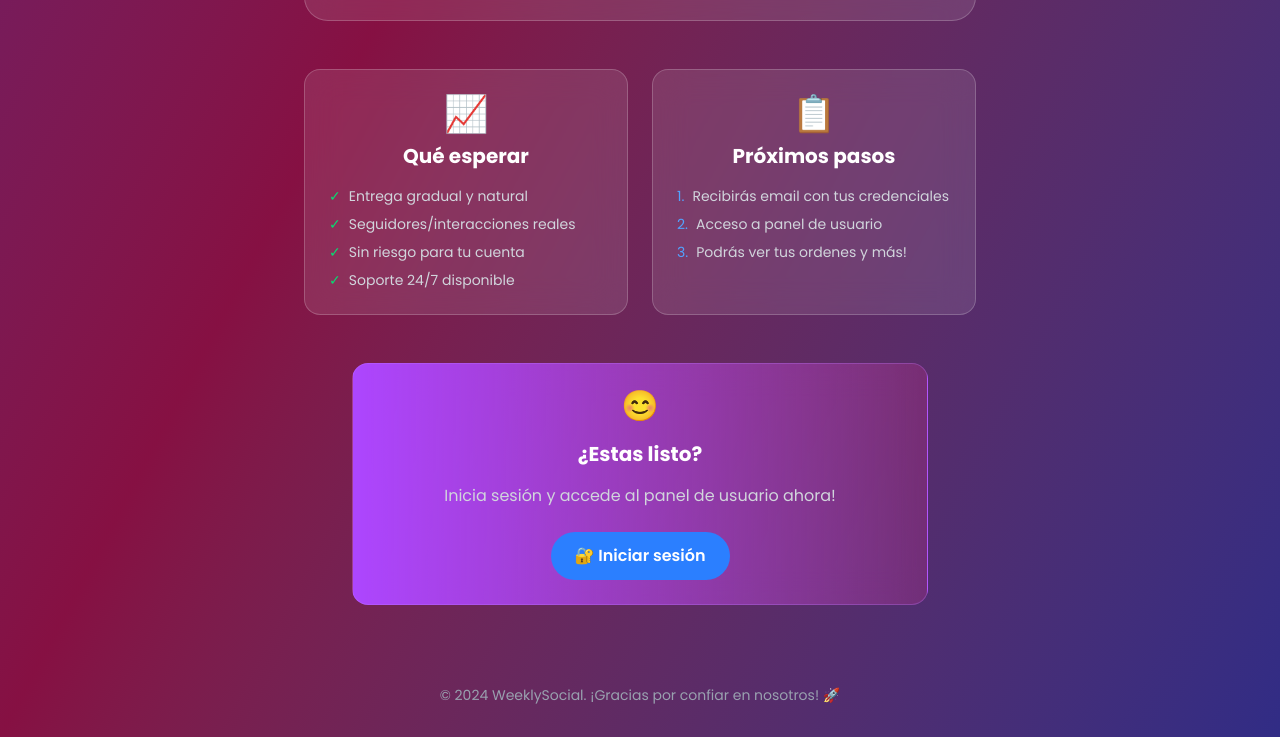
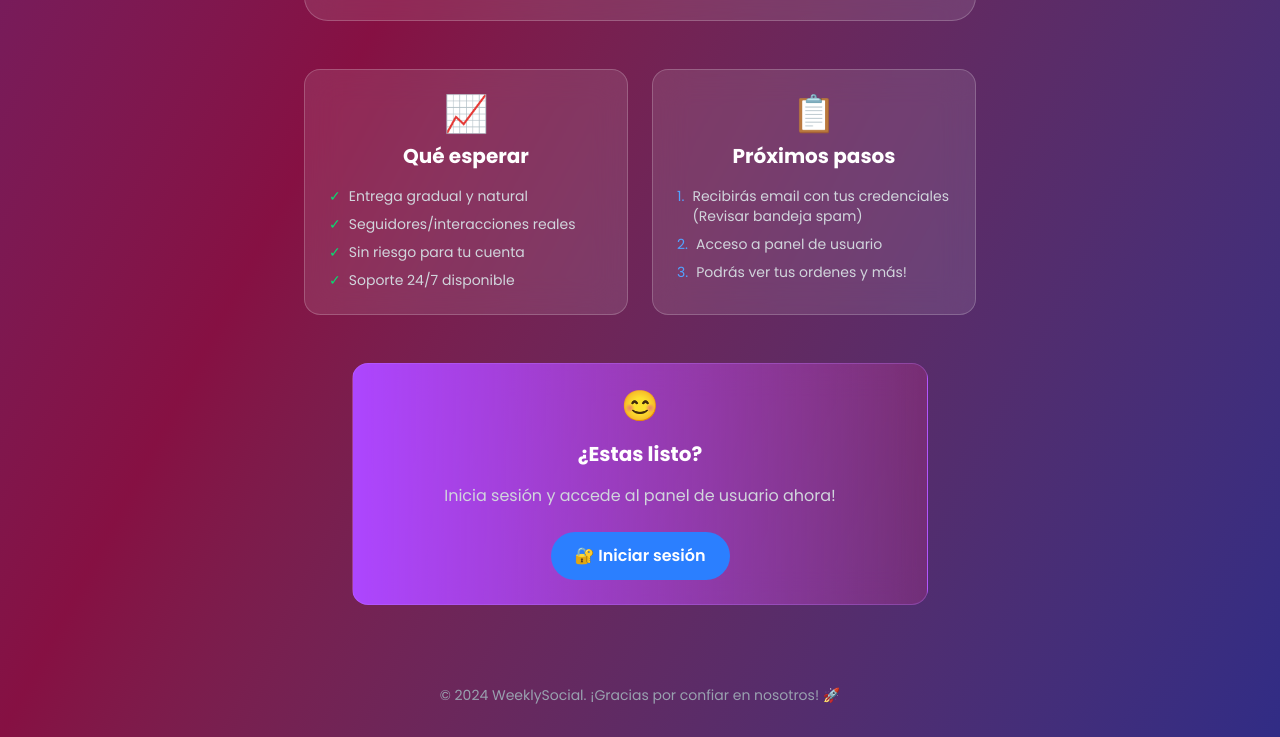
Before and after one commit to LV27VELASCO/SocialMedia_Free_Frontend, an Astro site: page /confirmation-success in a window 1280 px wide. Shown: the part 1685-2422 px from the top of the page. Built offline with nearby package versions, Linux system fonts and the light colour scheme; Astro itself is replaced by a stand-in of ours.

Commit message:
ok texto spam

```diff
--- a/src/components/Step-three-success.astro
+++ b/src/components/Step-three-success.astro
@@ -302,9 +302,9 @@
                     <h4 class="text-xl font-bold text-white">Próximos pasos</h4>
                 </div>
                 <ul class="space-y-2 text-gray-300 text-sm">
-                    <li class="flex items-center space-x-2">
+                    <li class="flex items-start space-x-2">
                         <span class="text-blue-400">1.</span>
-                        <span>Recibirás email con tus credenciales</span>
+                        <span>Recibirás email con tus credenciales (Revisar bandeja spam)</span>
                     </li>
                     <li class="flex items-center space-x-2">
                         <span class="text-blue-400">2.</span>
```
